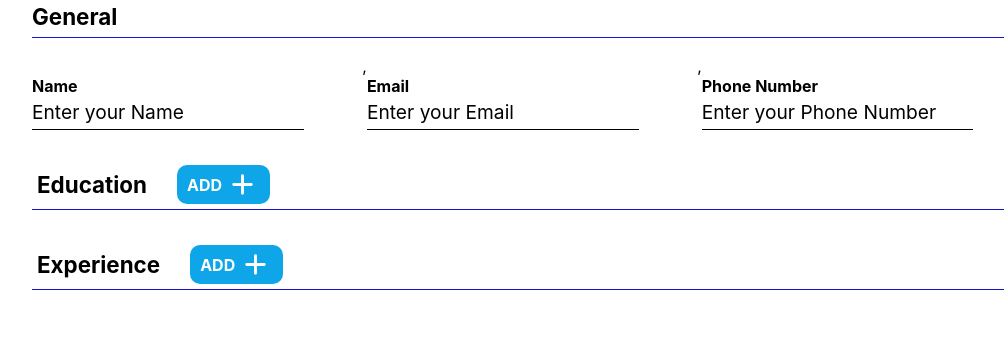
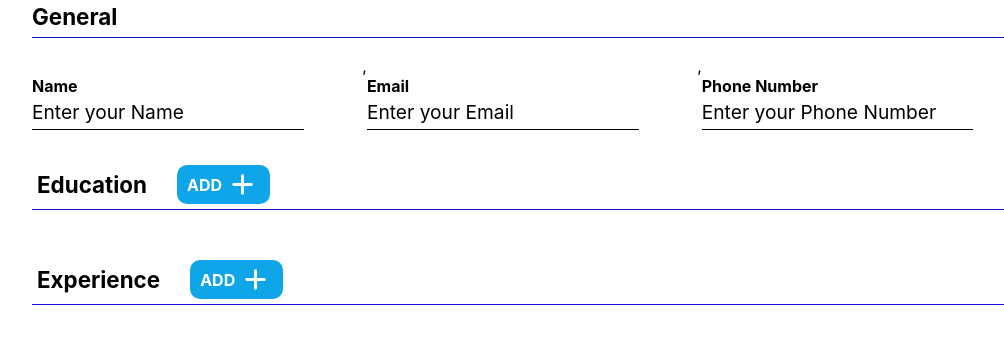
Before and after one commit to ehsan-saf/cv-app, a React (Vite) app: page / in a window 1280 px wide. Shown: the top 344 px of the page, without its empty margins (108-1112 px from the left). Built offline with nearby package versions, Linux system fonts and the light colour scheme.

Commit message:
Add bottom margin to section top

```diff
--- a/src/components/Experience.jsx
+++ b/src/components/Experience.jsx
@@ -180,7 +180,7 @@ export default function Experience() {
   return (
     <div className="section-container">
       <SectionTop title="Experience" onClick={handleOpenClose} />
-      <div className="job-container">
+      <div className="items-container">
         {jobArray.map((item, index) => {
           return (
             <Item
--- a/src/styles/sharedStyles.css
+++ b/src/styles/sharedStyles.css
@@ -17,6 +17,7 @@
   align-items: center;
   gap: 30px;
   padding: 5px;
+  margin-bottom: 15px;
   border-bottom: var(--section-border);
 }
 
```
